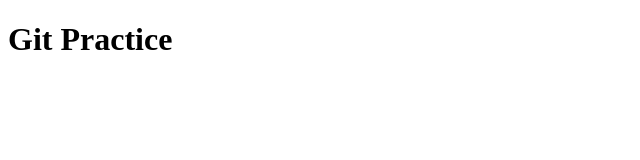
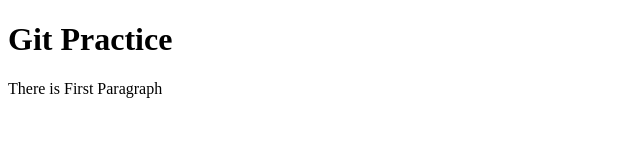
Before and after one commit to mmkolape2020/Git-Practice, a plain HTML site: page index.html in a window 1280 px wide. Shown: the whole page, without its empty margins (0-640 px from the left). Drawn offline with Linux system fonts and the light colour scheme.

Commit message:
Added Paragraph in index.html

```diff
--- a/index.html
+++ b/index.html
@@ -7,5 +7,6 @@
 </head>
 <body>
     <h1>Git Practice</h1>
+    <p>There is First Paragraph</p>
 </body>
 </html>
```
